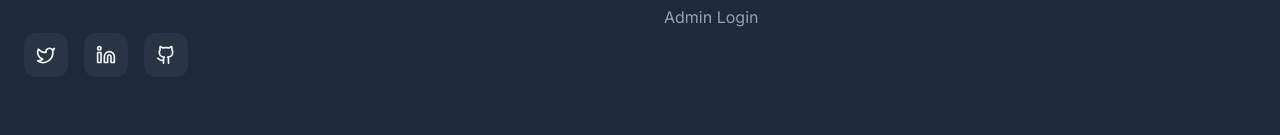
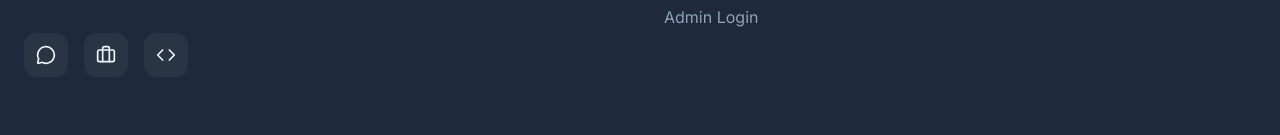
Before and after one commit to researchhub146-afk/hilalahmad.github.io, a React (Vite) app in the folder frontend/: page / in a window 1280 px wide. Shown: the part 4059-4194 px from the top of the page. Built offline with nearby package versions, Linux system fonts and the light colour scheme; no server answers.

Commit message:
Fix lucide-react missing icons error

```diff
--- a/frontend/src/layouts/PublicLayout.jsx
+++ b/frontend/src/layouts/PublicLayout.jsx
@@ -1,6 +1,6 @@
 import { useState } from 'react';
 import { Outlet, Link } from 'react-router-dom';
-import { Menu, X, Github, Linkedin, Twitter, ExternalLink } from 'lucide-react';
+import { Menu, X, Code, Briefcase, MessageCircle, ExternalLink } from 'lucide-react';
 
 const PublicLayout = () => {
     const [isMenuOpen, setIsMenuOpen] = useState(false);
@@ -88,9 +88,9 @@ const PublicLayout = () => {
                                 A high-performance personal branding platform for elite multi-disciplinary professionals. Standalone, enterprise-grade, and ready for production.
                             </p>
                             <div className="flex gap-4">
-                                <a href="#" className="p-3 bg-white/5 rounded-xl hover:bg-primary/20 hover:text-primary transition-all"><Twitter className="w-5 h-5" /></a>
-                                <a href="#" className="p-3 bg-white/5 rounded-xl hover:bg-primary/20 hover:text-primary transition-all"><Linkedin className="w-5 h-5" /></a>
-                                <a href="#" className="p-3 bg-white/5 rounded-xl hover:bg-primary/20 hover:text-primary transition-all"><Github className="w-5 h-5" /></a>
+                                <a href="#" className="p-3 bg-white/5 rounded-xl hover:bg-primary/20 hover:text-primary transition-all"><MessageCircle className="w-5 h-5" /></a>
+                                <a href="#" className="p-3 bg-white/5 rounded-xl hover:bg-primary/20 hover:text-primary transition-all"><Briefcase className="w-5 h-5" /></a>
+                                <a href="#" className="p-3 bg-white/5 rounded-xl hover:bg-primary/20 hover:text-primary transition-all"><Code className="w-5 h-5" /></a>
                             </div>
                         </div>
 
```
